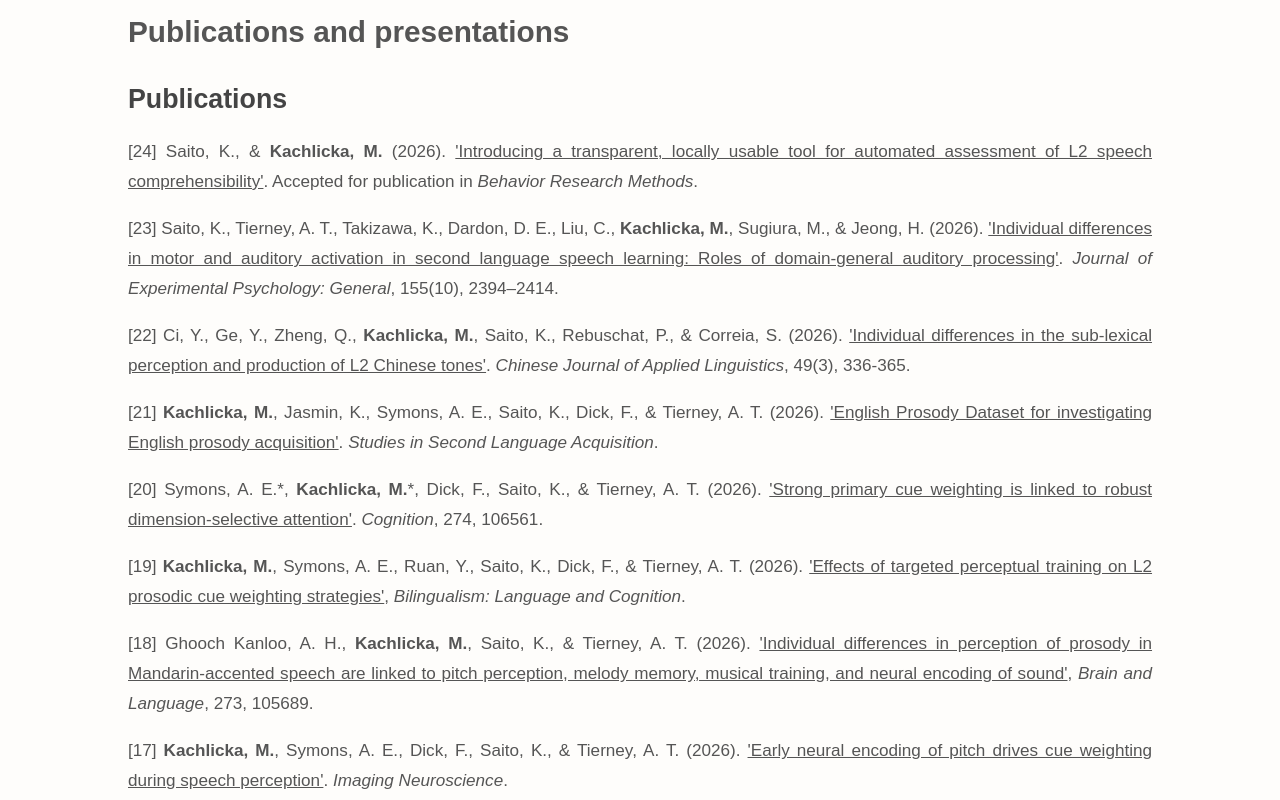
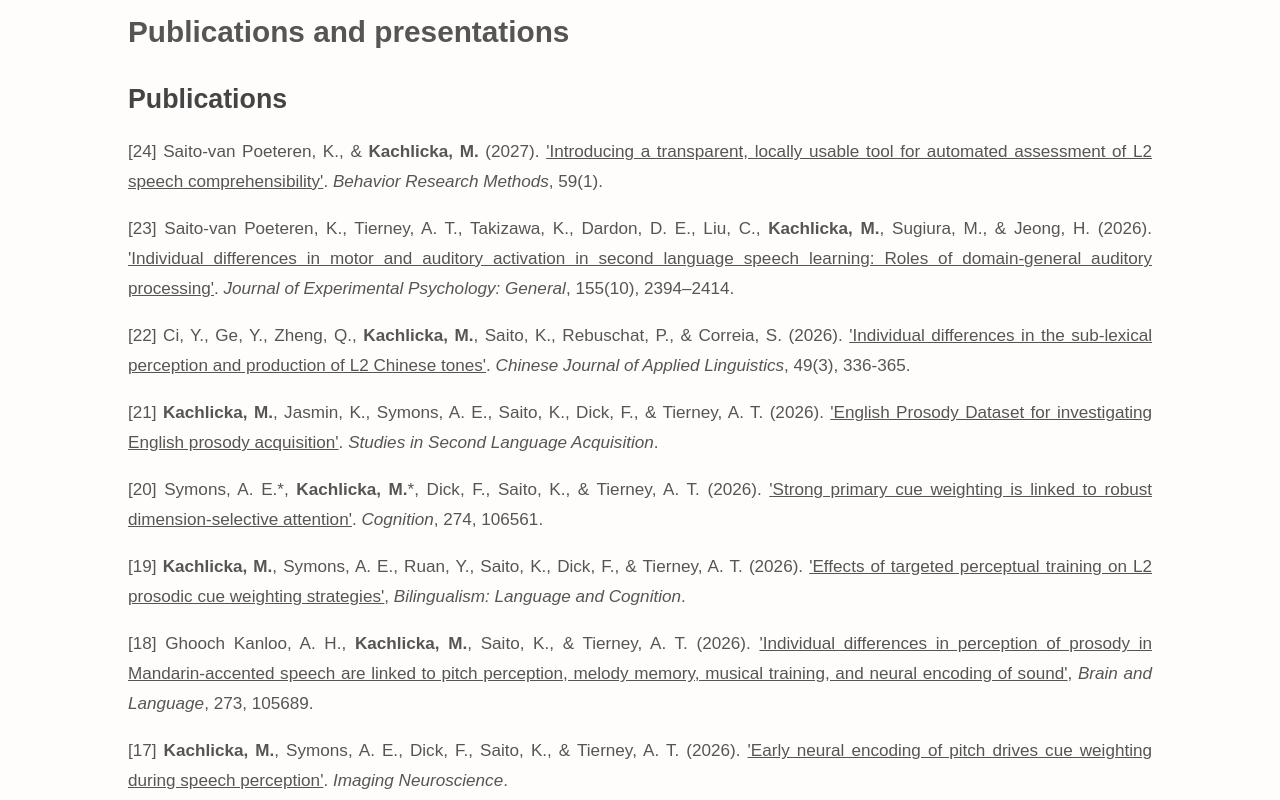
Before and after one commit to mkachlicka/mkachlicka.github.io, a plain HTML site: page research.html in a window 1280 px wide. Shown: the part 720-1520 px from the top of the page. Drawn offline with Linux system fonts and the light colour scheme.

Commit message:
Updated link

```diff
--- a/research.html
+++ b/research.html
@@ -87,9 +87,9 @@
 <div class="pageitem">
 <h2>Publications</h2>
 
-<p>[24] Saito, K., & <b>Kachlicka, M.</b> (2026). <a href="#">'Introducing a transparent, locally usable tool for automated assessment of L2 speech comprehensibility'</a>. Accepted for publication in <em>Behavior Research Methods</em>.</p>
+<p>[24] Saito-van Poeteren, K., & <b>Kachlicka, M.</b> (2027). <a href="https://doi.org/10.3758/s13428-026-03226-3">'Introducing a transparent, locally usable tool for automated assessment of L2 speech comprehensibility'</a>. <em>Behavior Research Methods</em>, 59(1).</p>
 
-<p>[23] Saito, K., Tierney, A. T., Takizawa, K., Dardon, D. E., Liu, C., <b>Kachlicka, M.</b>, Sugiura, M., & Jeong, H. (2026). <a href="https://doi.org/10.1037/xge0001991">'Individual differences in motor and auditory activation in second language speech learning: Roles of domain-general auditory processing'</a>. <em>Journal of Experimental Psychology: General</em>, 155(10), 2394–2414.</p>
+<p>[23] Saito-van Poeteren, K., Tierney, A. T., Takizawa, K., Dardon, D. E., Liu, C., <b>Kachlicka, M.</b>, Sugiura, M., & Jeong, H. (2026). <a href="https://doi.org/10.1037/xge0001991">'Individual differences in motor and auditory activation in second language speech learning: Roles of domain-general auditory processing'</a>. <em>Journal of Experimental Psychology: General</em>, 155(10), 2394–2414.</p>
 
 <p>[22] Ci, Y., Ge, Y., Zheng, Q., <b>Kachlicka, M.</b>, Saito, K., Rebuschat, P., & Correia, S.  (2026). <a href="https://doi.org/10.1515/CJAL-2026-0304">'Individual differences in the sub-lexical perception and production of L2 Chinese tones'</a>. <em>Chinese Journal of Applied Linguistics</em>, 49(3), 336-365.</p>
 
@@ -288,7 +288,7 @@
 
 <div class="section">
 <div id="credits">
-    <div class="col"><p>Last modified 2026/11/22</p></div>
+    <div class="col"><p>Last modified 2026/11/25</p></div>
 	<!-- This part has to be kept intact under the CC-NC Licence -->
     <div class="col"><p><a href="http://mlpdesign.net">HTML & CSS</a> by MLPdesign & MKachlicka </p></div>
 	<!-- CC-NC Licence credit ends here -->
```
